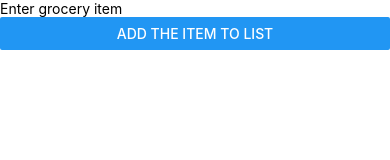
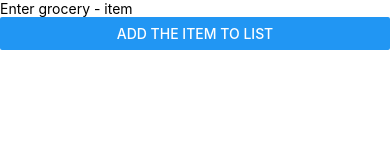
Before and after one commit to Klasmart-Engineering/mobile-app-devops-poc, a React Native app: screen / in a window 390 px wide. Shown: the top 160 px of the page. Built offline with nearby package versions, Linux system fonts and the light colour scheme.

Commit message:
Minor change

```diff
--- a/App.js
+++ b/App.js
@@ -15,7 +15,7 @@ function GroceryShoppingList() {
     <>
       <TextInput
         value={groceryItem}
-        placeholder="Enter grocery item"
+        placeholder="Enter grocery - item"
         onChangeText={(text) => setGroceryItem(text)}
       />
       <Button
```
